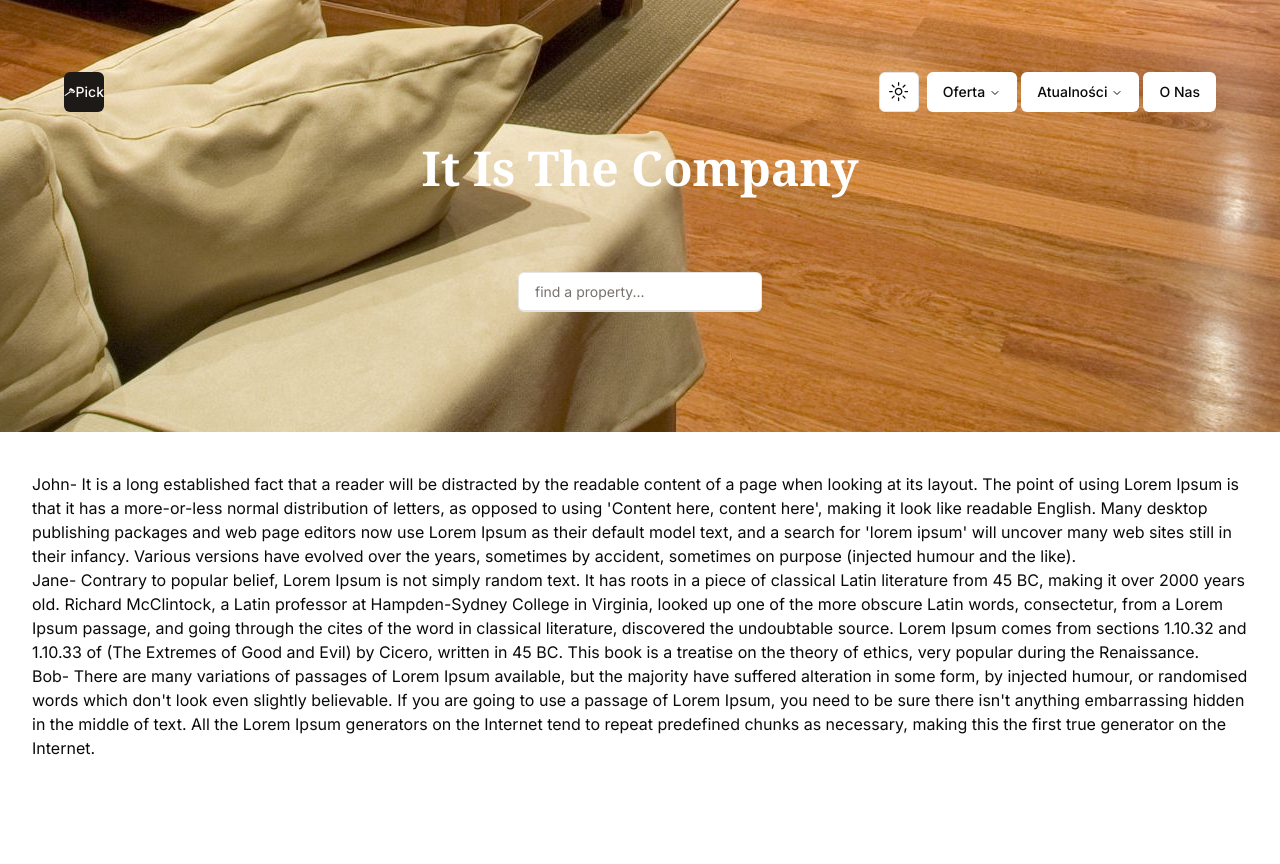
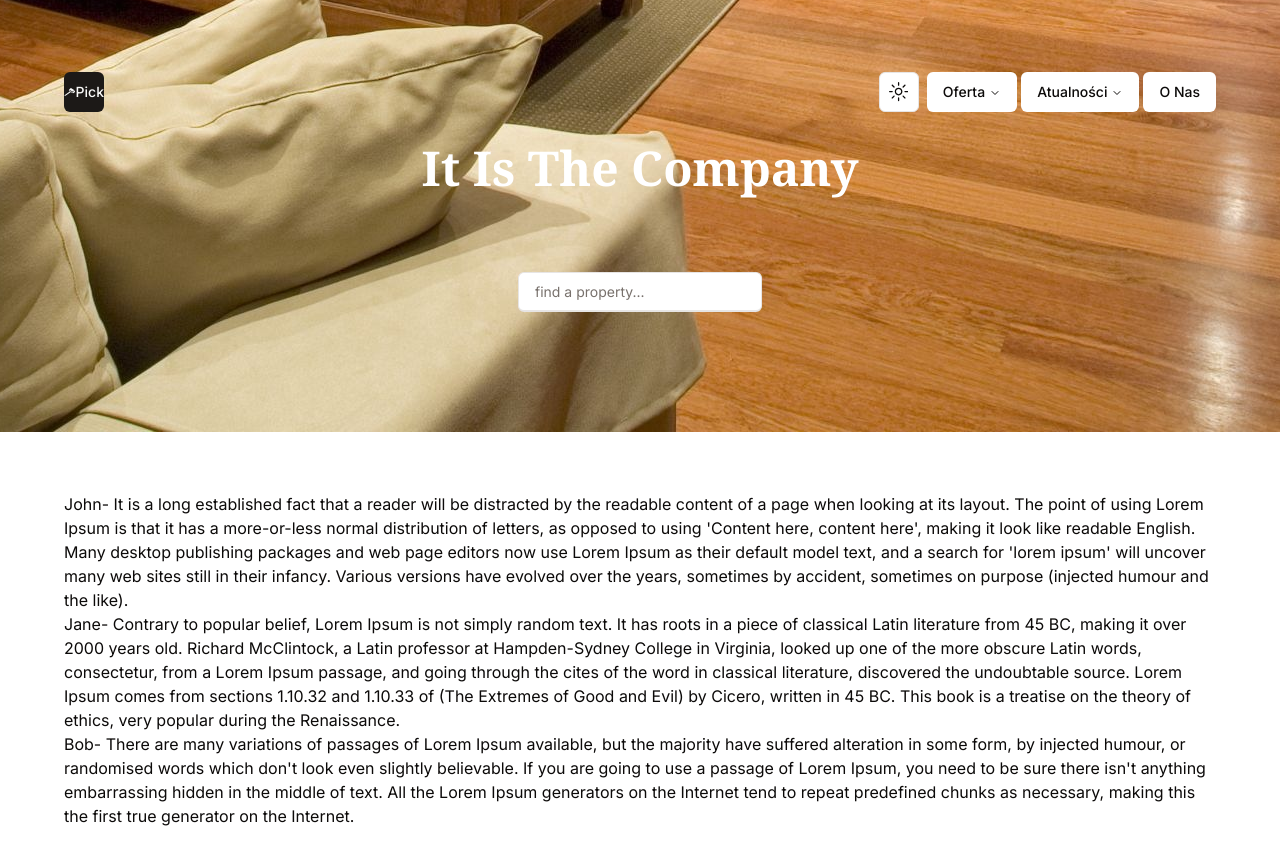
Before and after one commit to danielu96/service-project, a Next.js app: page / in a window 1280 px wide. Shown: the top 864 px of the page. Before the commit the page ends 800 px from the top, so only its background shows below. Built offline with nearby package versions, Linux system fonts and the light colour scheme.

Commit message:
add className

```diff
--- a/components/home/ProductList.tsx
+++ b/components/home/ProductList.tsx
@@ -4,7 +4,7 @@ import ProductCard from '../card/ProductCard';
 
 function ProductList({ products }: { products: ProductCardProps[] }) {
     return (
-        <section>
+        <section className='my-5 mx-8'>
             {products.map((product) => {
                 return (
                     <ProductCard key={product.id} product={product}></ProductCard>
```
